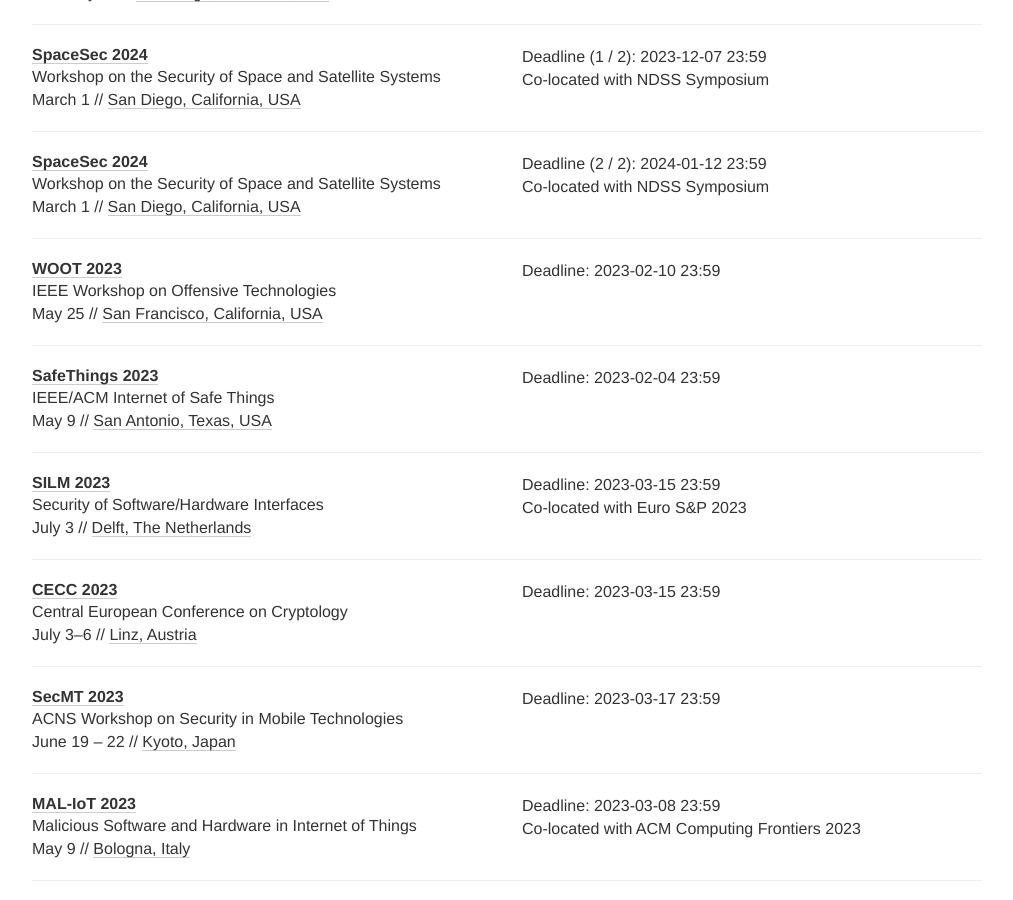
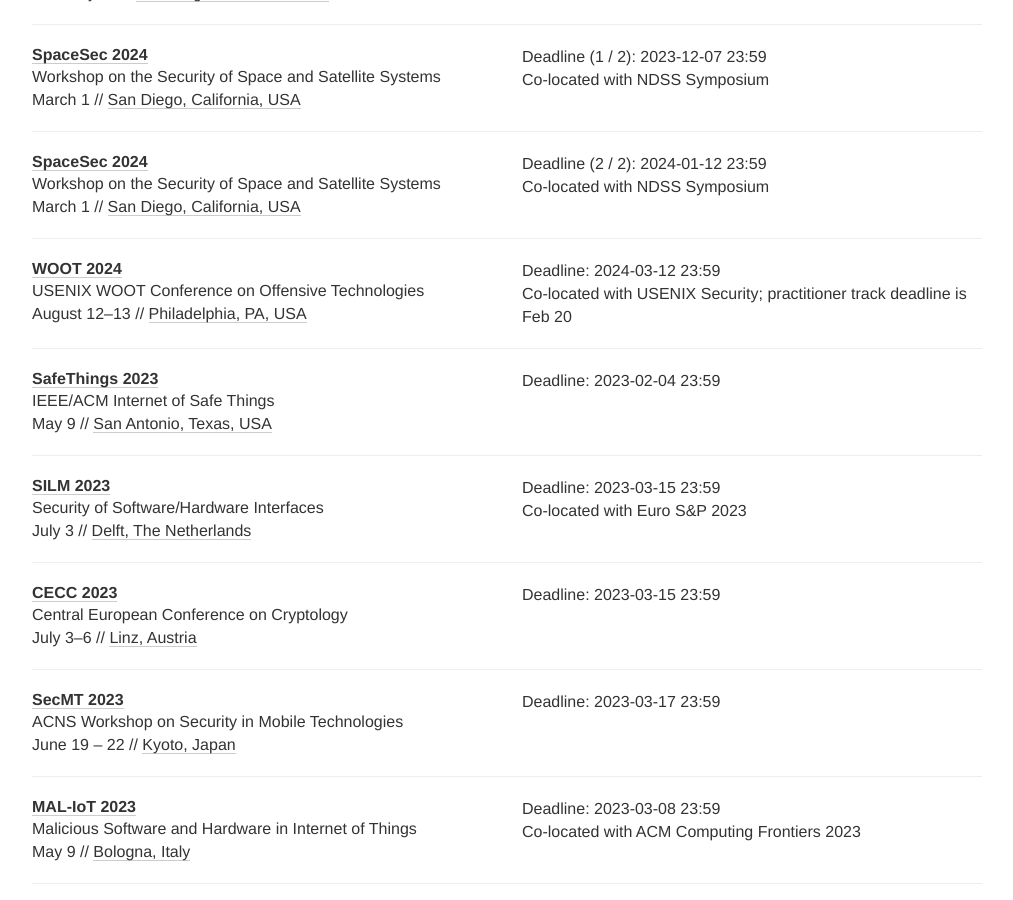
Before and after one commit to sec-deadlines/sec-deadlines.github.io, a Jekyll site: the page built from index.html, in a window 1280 px wide and 900 px high, scrolled down 9960 px. Shown: the whole window, without its empty margins (133-1146 px from the left). Built offline with Jekyll 4.4.1, drawn with Linux system fonts in a browser that asks for light colours; nearby versions of some CDN libraries; comment, search, counter and statistics services are not loaded.

Commit message:
Update for WOOT'24

```diff
--- a/_data/conferences.yml
+++ b/_data/conferences.yml
@@ -638,13 +638,14 @@
   tags: [SEC, PRIV, CRYPTO, SHOP]
 
 - name: WOOT
-  description: IEEE Workshop on Offensive Technologies
-  year: 2023
-  link: https://wootconference.org/
-  deadline: ["2023-02-10 23:59"]
-  date: May 25
-  place: San Francisco, California, USA
-  tags: [SEC, PRIV, CRYPTO, SHOP]
+  description: USENIX WOOT Conference on Offensive Technologies
+  year: 2024
+  link: https://www.usenix.org/conference/woot24/call-for-papers
+  comment: Co-located with USENIX Security; practitioner track deadline is Feb 20
+  deadline: ["2024-03-12 23:59"]
+  date: August 12-13
+  place: Philadelphia, PA, USA
+  tags: [SEC, PRIV, CRYPTO, CONF]
 
 - name: SafeThings
   description: IEEE/ACM Internet of Safe Things
```
